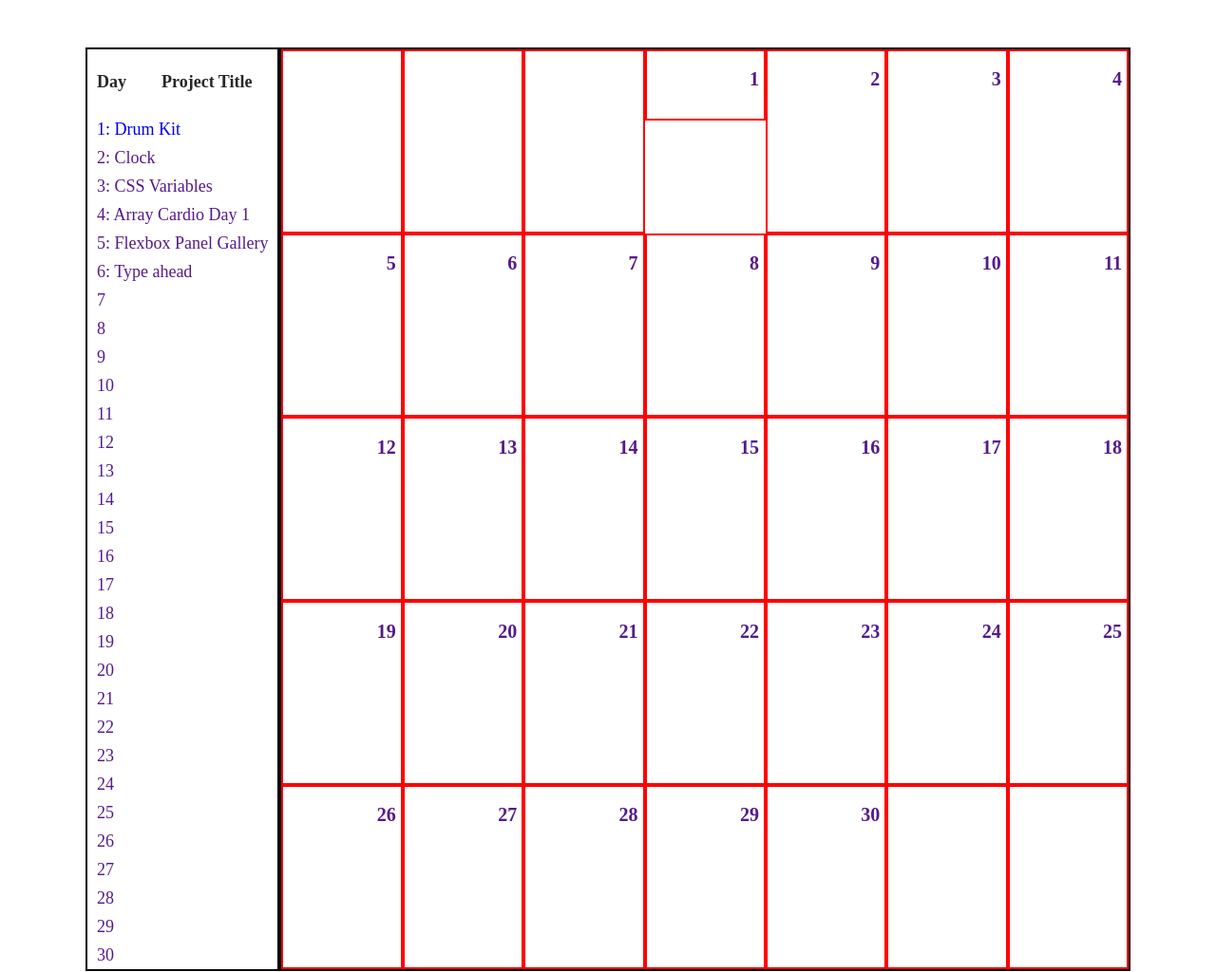
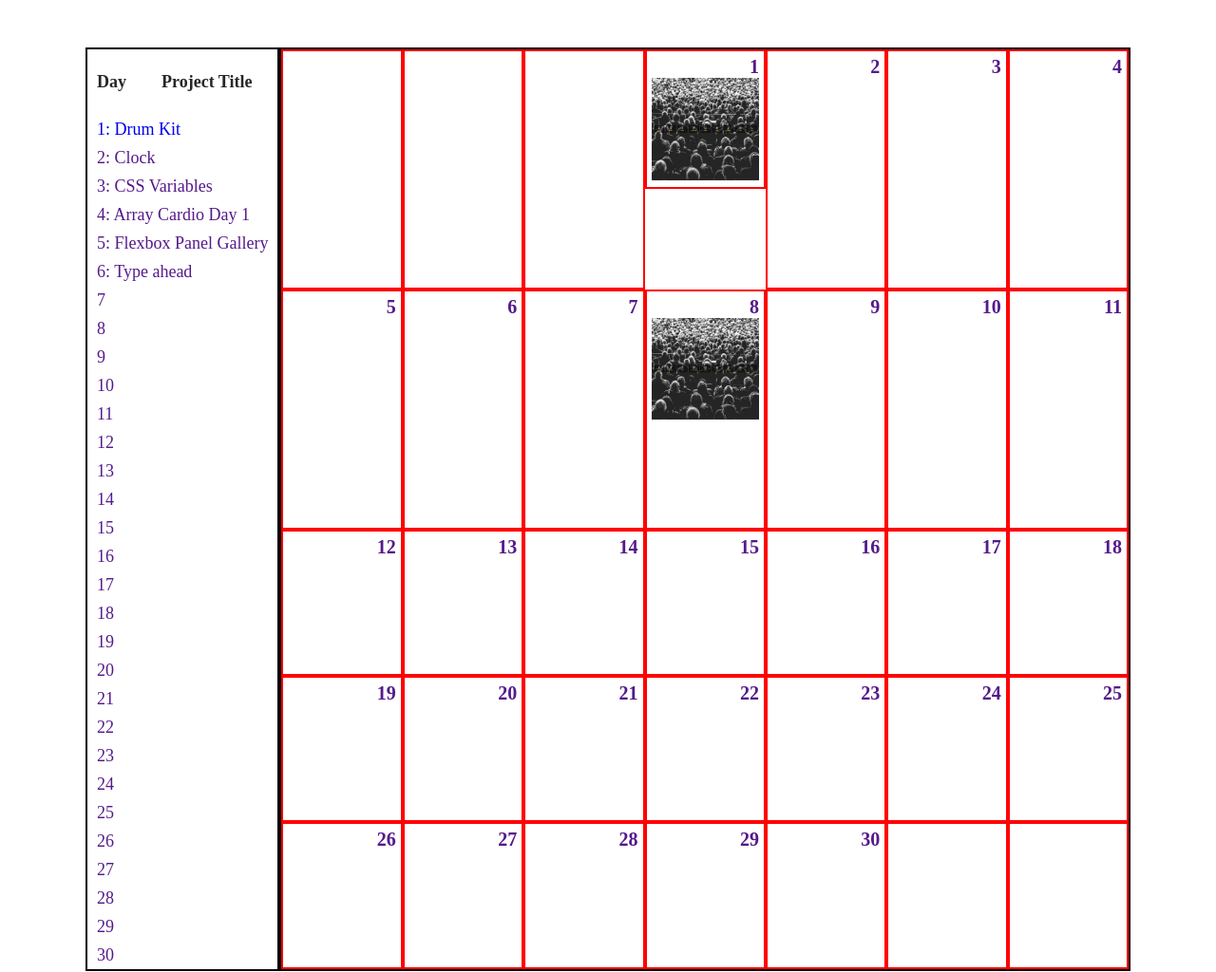
Before and after one commit to nabrus/JavaScript30, a plain HTML site: page index.html in a window 1280 px wide. Shown: the whole page at 95% size. Drawn offline with Linux system fonts and the light colour scheme.

Commit message:
add 2 images to cal

```diff
--- a/assets/css/style.css
+++ b/assets/css/style.css
@@ -22,6 +22,10 @@ html {
 
 a {
   text-decoration: none;
+}
+
+img {
+  width: 100%;
 }
 
 
@@ -86,6 +90,7 @@ main {
 
 .box h1 {
   text-align: right;
+  margin: 0;
 }
 
 .day-box__img {
--- a/index.html
+++ b/index.html
@@ -70,7 +70,7 @@
       <a href="">
         <div class="day1-box box">
           <h1>1</h1>
-          <div class="day-box__img"><img src="images/Day1_JS_DrumKit.jpg" alt=""></div>
+          <div class="day-box__img"><img src="assets/images/Day1_JS_DrumKit.jpg" alt=""></div>
         </div>
       </a>
       <div class="day2-box box">
@@ -112,7 +112,7 @@
       <div class="day8-box box">
         <a href="">
           <h1>8</h1>
-          <div class="day-box__img"><img src="" alt=""></div>
+          <div class="day-box__img"><img src="assets/images/Day1_JS_DrumKit.jpg" alt=""></div>
         </a>
       </div>
       <div class="day9-box box">
```
